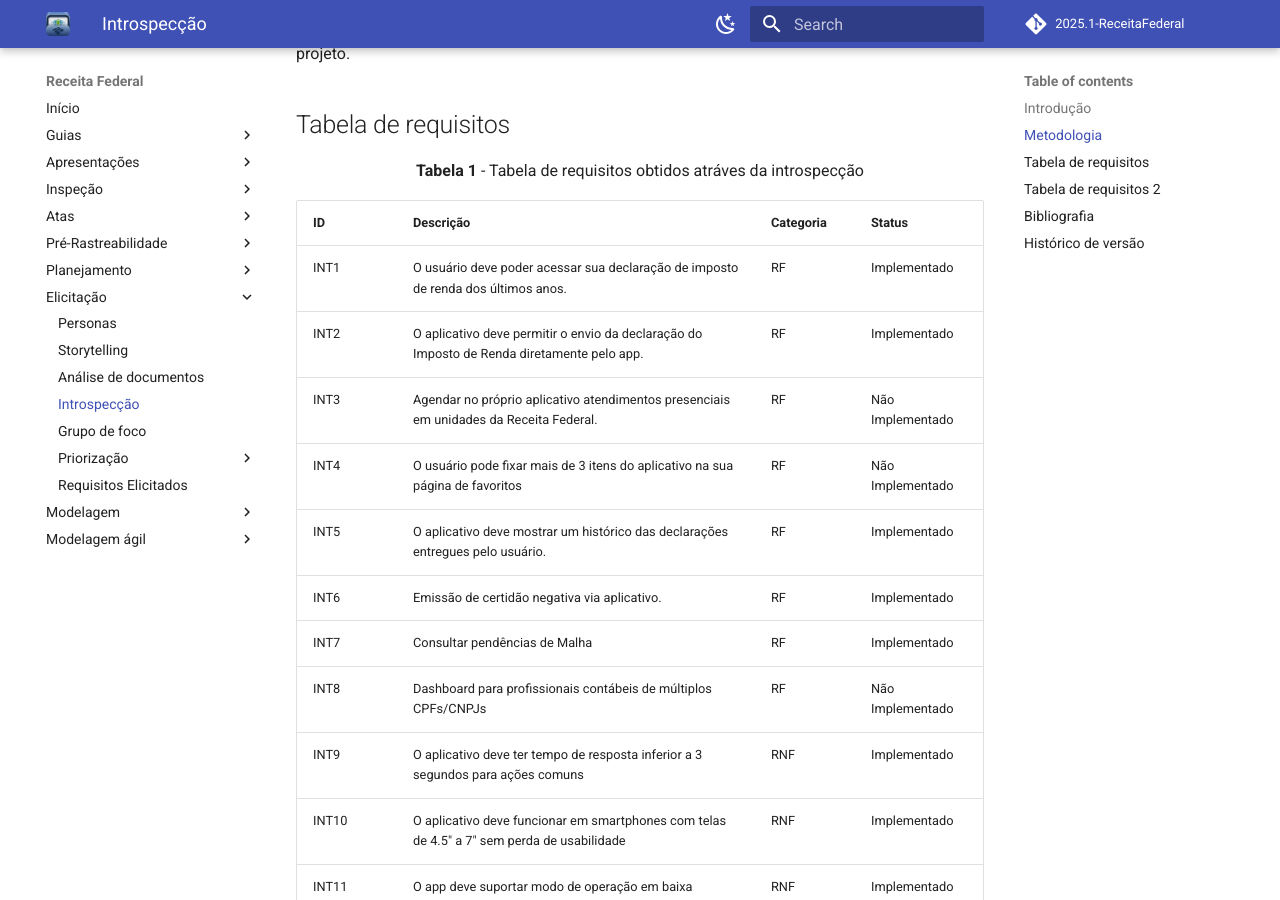
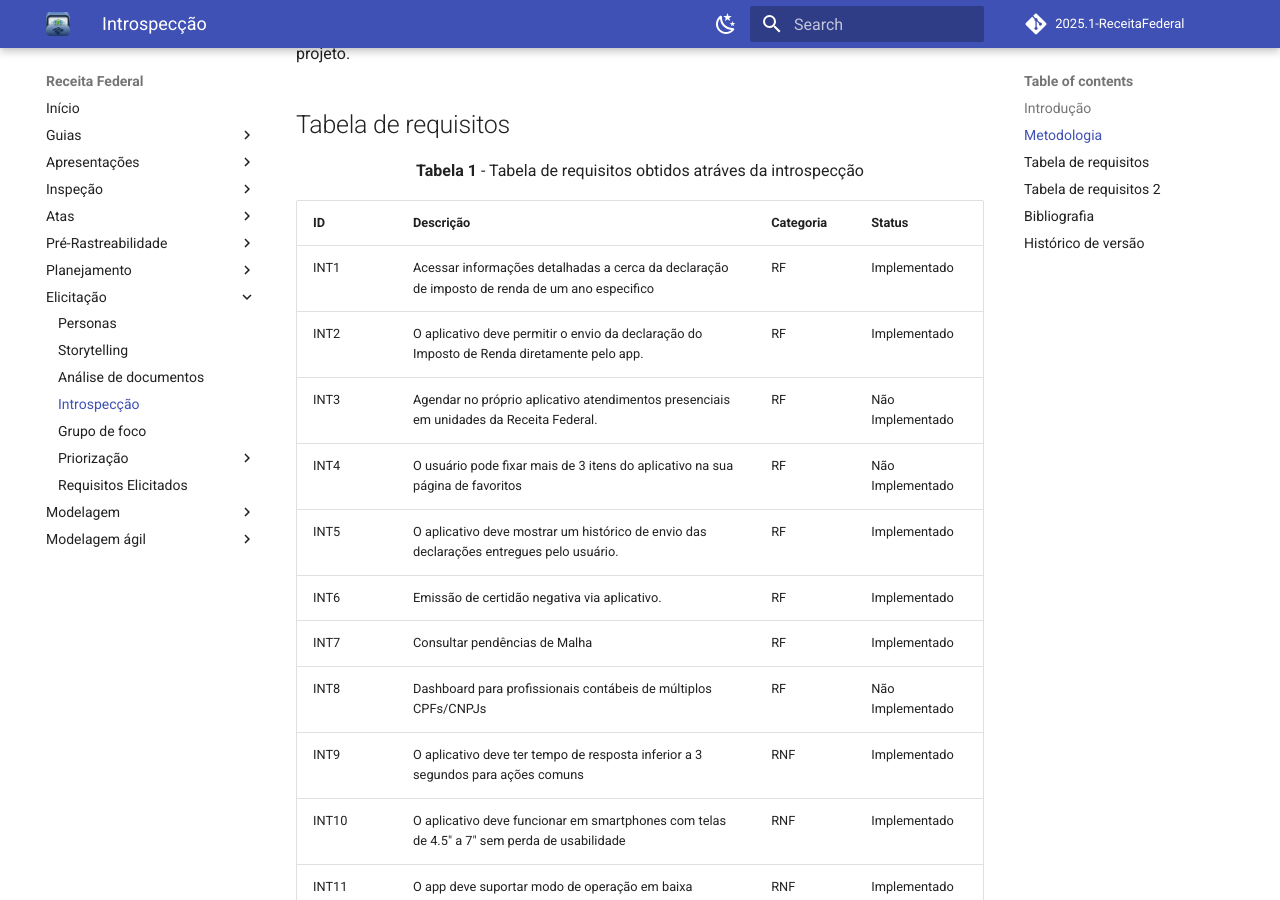
Before and after one commit to Requisitos-de-Software/2025.1-Meu-INSS, an MkDocs documentation site: the page built from docs/elicitacao/introspeccao.md, in a window 1280 px wide and 900 px high, scrolled down 1192 px. Built offline with MkDocs 1.6.1 and Material for MkDocs 9.7.7, drawn with Linux system fonts in a browser that asks for light colours; comment, search, counter and statistics services are not loaded.

Commit message:
corrigindo texto req

```diff
--- a/docs/elicitacao/introspeccao.md
+++ b/docs/elicitacao/introspeccao.md
@@ -33,11 +33,11 @@
 
 | ID    | Descrição                                                            | Categoria |Status |
 | ----- | -----------------------------------------------------------------------| --------- |--------- |
-| INT1  | O usuário deve poder acessar sua declaração de imposto de renda dos últimos anos.| RF        |Implementado|
+| INT1  | Acessar informações detalhadas a cerca da declaração de imposto de renda de um ano especifico   | RF        |Implementado|
 | INT2  | O aplicativo deve permitir o envio da declaração do Imposto de Renda diretamente pelo app.| RF        |Implementado|
 | INT3  | Agendar no próprio aplicativo atendimentos presenciais em unidades da Receita Federal.| RF        |Não Implementado|
 | INT4  | O usuário pode fixar mais de 3 itens do aplicativo na sua página de favoritos| RF        |Não Implementado|
-| INT5  | O aplicativo deve mostrar um histórico das declarações entregues pelo usuário.| RF        |Implementado|
+| INT5  | O aplicativo deve mostrar um histórico de envio das declarações entregues pelo usuário.| RF        |Implementado|
 | INT6  | Emissão de certidão negativa via aplicativo.  | RF        |Implementado|
 | INT7  | Consultar pendências de Malha| RF        |Implementado|
 | INT8  | Dashboard para profissionais contábeis de múltiplos CPFs/CNPJs | RF        |Não Implementado|
```
Also changed, not shown: docs/elicitacao/requisitos-elicitados.md (+2 -2 lines).
